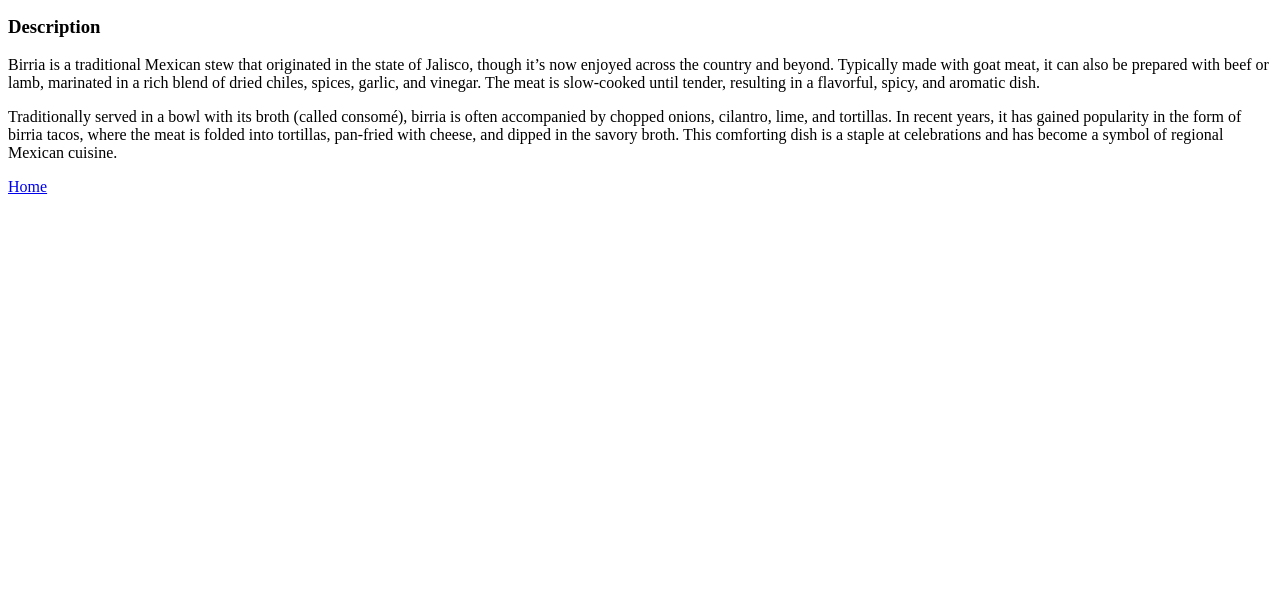
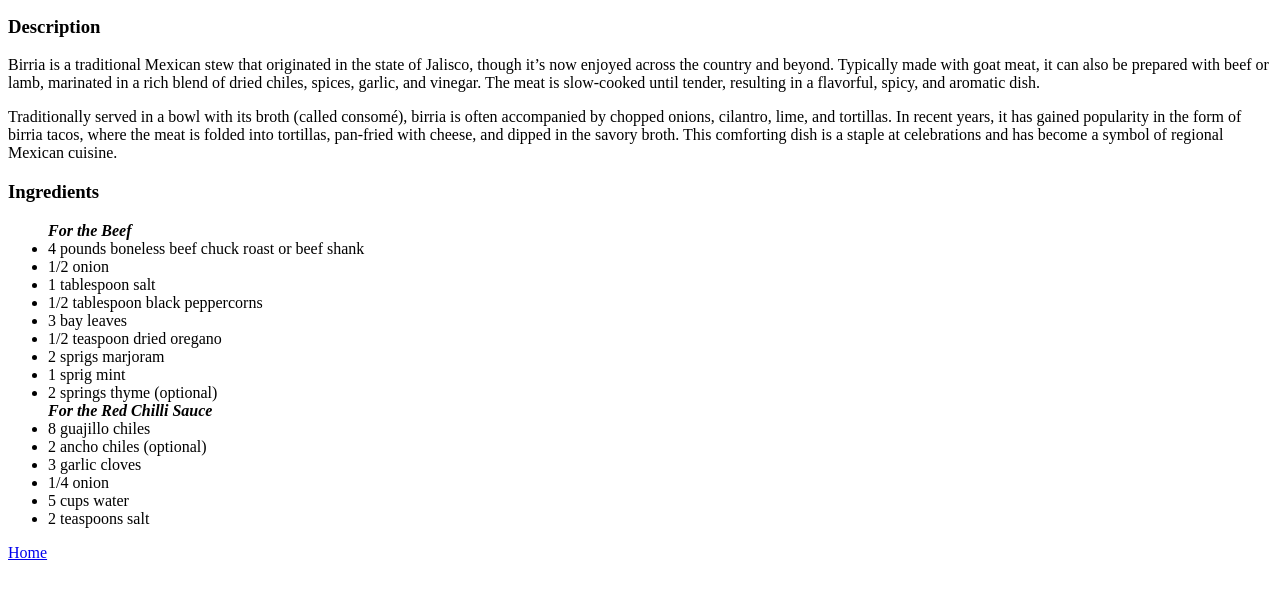
Before and after one commit to arivera50/odin-recipes, a plain HTML site: page recipes/birria.html in a window 1280 px wide. Shown: the part 88-684 px from the top of the page. Drawn offline with Linux system fonts and the light colour scheme.

Commit message:
Add ingredients to subpage (birria.html)

```diff
--- a/recipes/birria.html
+++ b/recipes/birria.html
@@ -20,6 +20,28 @@
        comforting dish is a staple at celebrations and has become a symbol of regional
        Mexican cuisine.</p>
 
+    <h3>Ingredients</h3>
+    <ul>
+        <strong><em>For the Beef</em></strong>
+        <li>4 pounds boneless beef chuck roast or beef shank</li>
+        <li>1/2 onion</li>
+        <li>1 tablespoon salt</li>
+        <li>1/2 tablespoon black peppercorns</li>
+        <li>3 bay leaves</li>
+        <li>1/2 teaspoon dried oregano</li>
+        <li>2 sprigs marjoram</li>
+        <li>1 sprig mint</li>
+        <li>2 springs thyme (optional)</li>
+       <strong><em>For the Red Chilli Sauce</em></strong>
+        <li>8 guajillo chiles</li>
+        <li>2 ancho chiles (optional)</li>
+        <li>3 garlic cloves</li>
+        <li>1/4 onion</li>
+        <li>5 cups water</li>
+        <li>2 teaspoons salt
+</li>
+    </ul>
+
     <a href="../index.html">Home</a>
 </body>
 </html>
```
